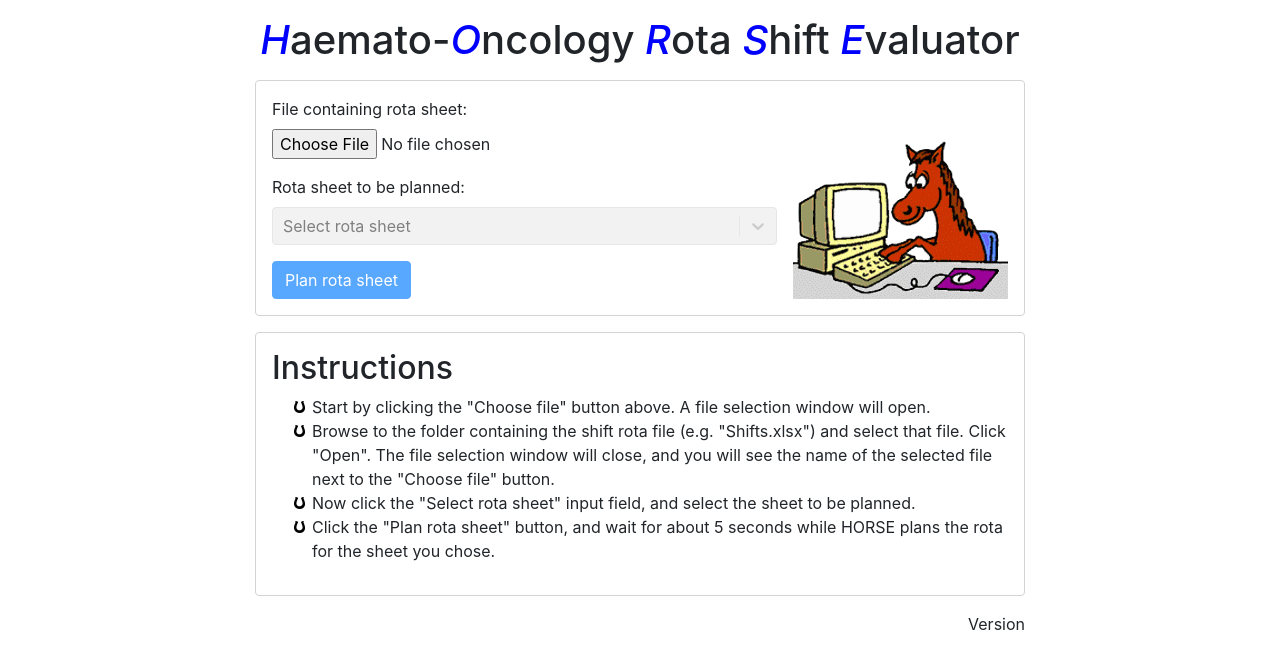
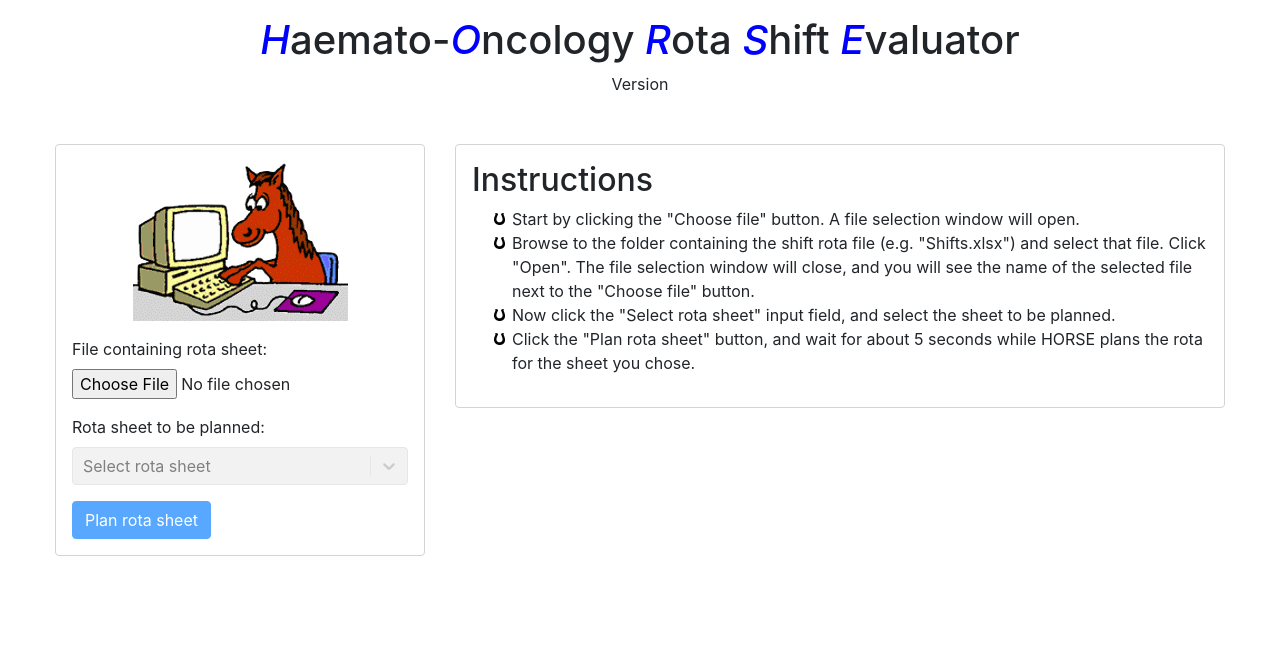
Before and after one commit to Willett-Solutions/horse-client, a React (Create React App) app: page / in a window 1280 px wide. Shown: the top 668 px of the page. Built offline with nearby package versions, Linux system fonts and the light colour scheme; what enumify would draw is missing.

Commit message:
Screen layout changed.

```diff
--- a/src/App.css
+++ b/src/App.css
@@ -12,7 +12,7 @@ header span::first-letter {
   font-style: italic;
 }
 
-section {
+section, aside {
   margin: 1rem 0;
   border: 1px solid lightgray;
   border-radius: 0.25rem;
@@ -24,6 +24,6 @@ footer {
 }
 
 #content {
-  max-width: 800px;
-  min-width: 500px;
+  max-width: 1200px;
+  min-width: 840px;
 }
--- a/src/App.tsx
+++ b/src/App.tsx
@@ -3,11 +3,11 @@ import React from "react";
 import FileSaver from "file-saver";
 import ControlPanel from "./components/ControlPanel";
 import InstructionPanel from "./components/InstructionPanel";
-import Container from "react-bootstrap/Container";
 import "./App.css";
 import RosterPreview from "./components/RosterPreview";
 import {Roster} from "./components/model/domain";
 import Solver from "./components/model/solver";
+import {Col, Container, Row} from "react-bootstrap";
 
 type AppState = {
   roster: Roster | null;
@@ -28,11 +28,16 @@ class App extends React.Component<{}, AppState> {
   render() {
     return (
       <Container fluid id="content">
+        <Row className="justify-content-center">
           <header>
             <h1>
               <span>Haemato-</span><span>Oncology</span> <span>Rota</span> <span>Shift</span> <span>Evaluator</span>
             </h1>
+            <p>Version {process.env.REACT_APP_VERSION}</p>
           </header>
+        </Row>
+        <Row>
+          <Col xs={4}>
             <main>
               <section>
                 <ControlPanel
@@ -42,14 +47,15 @@ class App extends React.Component<{}, AppState> {
                   onSaveFile={this.handleSaveFile}
                 />
               </section>
+            </main>
+          </Col>
+          <Col xs={8}>
+            <aside>
+              <InstructionPanel hasFinished={this.state.roster !== null}/>
+            </aside>
             {this.state.roster !== null && <RosterPreview roster={this.state.roster}/>}
-          <section>
-            <InstructionPanel hasFinished={this.state.roster !== null}/>
-          </section>
-        </main>
-        <footer>
-          <p>Version {process.env.REACT_APP_VERSION}</p>
-        </footer>
+          </Col>
+        </Row>
       </Container>
     );
   }
--- a/src/components/ControlPanel.tsx
+++ b/src/components/ControlPanel.tsx
@@ -48,6 +48,11 @@ class ControlPanel extends React.Component<ControlPanelProps, ControlPanelState>
 
     return (
       <Container fluid className="p-0">
+        <Row>
+          <Col className="text-center pb-3">
+            <HorseAnimation phase={phase}/>
+          </Col>
+        </Row>
         <Row noGutters>
           <Col>
             {(!this.props.hasFinished)
@@ -59,9 +64,6 @@ class ControlPanel extends React.Component<ControlPanelProps, ControlPanelState>
                 onSaveRotaFile={() => this.props.onSaveFile()}
                 />
             }
-          </Col>
-          <Col xs="auto" className="pl-3 align-self-end">
-            <HorseAnimation phase={phase}/>
           </Col>
         </Row>
       </Container>
@@ -79,7 +81,7 @@ function SolvedNotice(props: { onSaveRotaFile: () => void }) {
     <div>
       <p>All done! HORSE has successfully completed the rota sheet for the specified week. If you are happy with
         the assignments shown in the preview, click the "Save rota file" button to save the file containing the
-        completed rota, then follow the instructions below.</p>
+        completed rota, then follow the instructions.</p>
       <Button onClick={props.onSaveRotaFile}>Save rota file</Button>
     </div>
   );
--- a/src/components/InstructionPanel.tsx
+++ b/src/components/InstructionPanel.tsx
@@ -8,7 +8,7 @@ function InstructionPanel(props: { hasFinished: boolean }) {
       {!props.hasFinished ? (
         <ul className="horseshoe">
           <li>
-            Start by clicking the "Choose file" button above. A file selection window will open.
+            Start by clicking the "Choose file" button. A file selection window will open.
           </li>
           <li>
             Browse to the folder containing the shift rota file (e.g. "Shifts.xlsx") and select that file. Click
```
Lines whose indentation alone changed are shown as unchanged.
